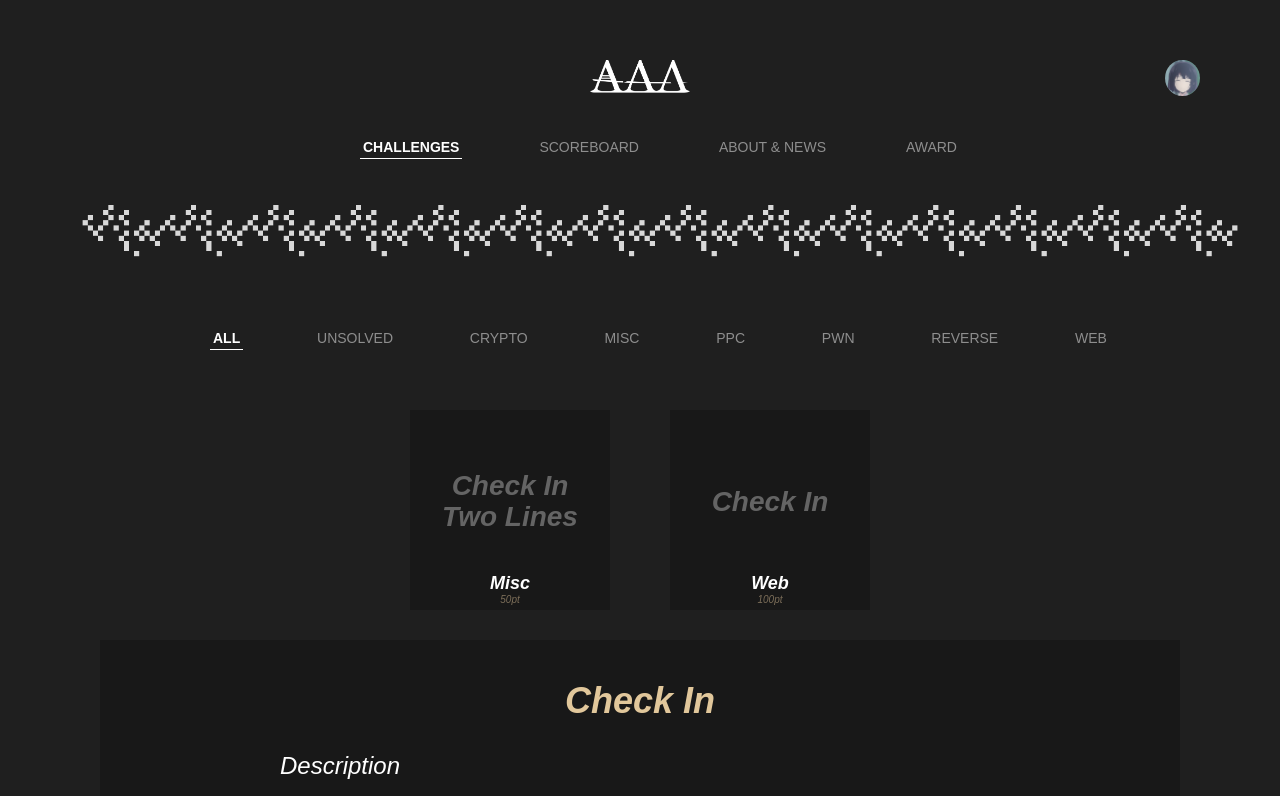
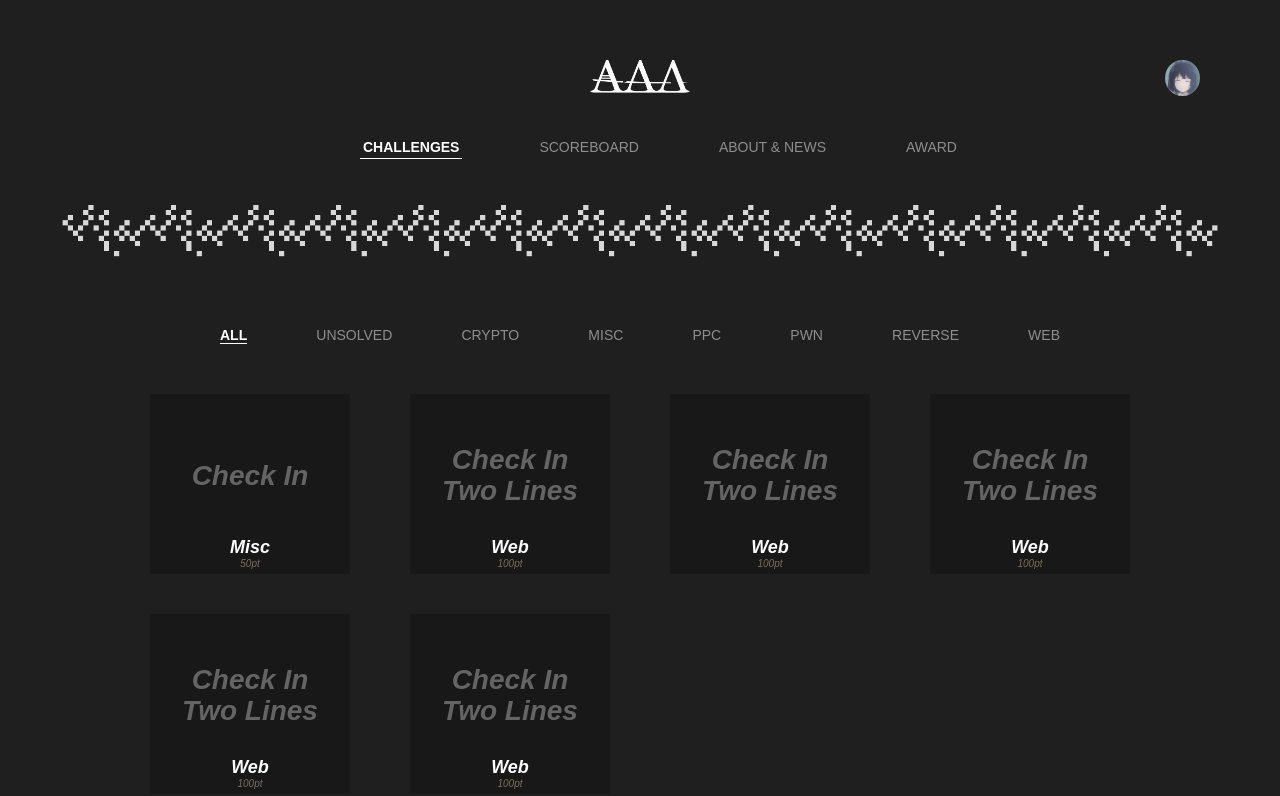
Before and after one commit to Deturium/School-Bus, a Vue app: page / in a window 1280 px wide. Shown: the top 796 px of the page. Built offline with nearby package versions, Linux system fonts and the light colour scheme.

Commit message:
daily update
- add foot.vue
- try show and hide QBody

```diff
--- a/src/App.vue
+++ b/src/App.vue
@@ -2,16 +2,18 @@
 div
   top-nav
   play
+  foot
 </template>
 
 <script>
 import TopNav from './components/TopNav'
+import Foot from './components/Foot'
 import Play from './container/Play'
 
 export default {
 	name: 'app',
 	components: {
-    TopNav, Play
+    TopNav, Foot, Play
 	}
 }
 </script>
--- /dev/null
+++ b/src/components/Foot.vue
@@ -0,0 +1,22 @@
+<template lang="pug" functional>
+footer.foot
+  img.lifegame(src="../assets/lifegame.png")
+  img(src="../assets/AAA_logo.png")
+  p &copy; ZJU SCHOOL-BUS - ALL RIGHTS RESERVED.
+</template>
+
+<style lang="stylus">
+.foot
+  width 1160px
+  margin-top 50px
+  text-align center
+  >img
+    width 100px
+    margin 10px
+  .lifegame
+    width 1160px
+    margin 20px 0
+  >p
+    font-size 11px
+    font-style italic
+</style>
--- a/src/components/QBody.vue
+++ b/src/components/QBody.vue
@@ -1,6 +1,6 @@
 <template lang="pug">
 .q-body
-  .meta Check In
+  h1.meta Check In
 
   h2.title Description
   div
@@ -21,8 +21,8 @@
   h2.title Completed
   div
     p
-      span chenyuan
-      span zuhxs
+      span.name chenyuan
+      span.name zuhxs
 </template>
 
 <script>
@@ -35,48 +35,64 @@ export default {
 <style lang="stylus">
 .q-body
   width 1000px
+  margin 20px 0
   padding 40px
   background-color #181818
+
   .meta
+    margin 0 auto
     text-align center
     font-size 36px
     font-weight bold
-    font-style: italic
+    font-style italic
     color #E1C79B
-    margin-left auto
+
+  >div
+    font-size 14px
+    margin 15px 0
+    margin-left 200px
+
+  p
+    margin 5px
+    // letter-spacing 1px
+
   .title
     margin 0 140px
     margin-top 30px
     font-style italic
     font-weight lighter
     font-size 24px
-  > div
-    font-size 14px
-    margin-left 200px
 
-  .ans-input
-    width 500px
-    height 25px
-    margin 10px 0
-    padding 4px 10px
+  ans-common()
+    height 35px
+    margin 5px 0
+    vertical-align top
+    font-size 16px
+    font-style italic
     border 1px solid #979797
     border-radius 5px
     outline none
-    font-size 16px
+
+  .ans-input
+    ans-common()
+    width 500px
+    box-sizing border-box
+    padding 4px 10px
+    // actually height = 25 + 2 * (4 + 1)
+    font-weight bold
+    color #181818
+
+  .ans-button
+    ans-common()
+    width 80px
+    margin-left 20px
+    color #5D8F0A
+    background-color transparent
+    border-color #93ED00
+    cursor pointer
+
+  .name
+    margin-right 20px
     font-weight bold
     font-style italic
-
-  .ans-button
-    width 80px
-    height 35px
-    margin 10px
-    margin-left 20px
-    vertical-align top
-    font-size 16px
-    font-style italic
-    color #5D8F0A
-    border 1px solid #93ED00
-    border-radius 5px
-    outline none
-    background-color transparent
 </style>
--- a/src/components/QBox.vue
+++ b/src/components/QBox.vue
@@ -1,5 +1,7 @@
 <template lang="pug">
-.q-box
+.q-box(
+  @click="onClick(id)"
+)
   p.name {{ name }}
   p.type {{ type }}
   p.score {{ score + "pt" }}
@@ -9,22 +11,21 @@
 export default {
   name: "QBox",
   props: [
+    "id",
     "name",
     "type",
-    "score"
-  ]
+    "score",
+    "onClick",
+  ],
 }
 </script>
 
 <style lang="stylus">
-
-box-width = 200px
-
 .q-box
-  width box-width
-  height box-width
+  width 200px
+  height 180px
   box-sizing border-box
-  margin 30px
+  margin 20px 30px
   padding 20px
   padding-bottom 0
   background-color #181818
--- a/src/components/TopNav.vue
+++ b/src/components/TopNav.vue
@@ -2,12 +2,13 @@
 .top-nav
   img(src="../assets/AAA_logo.png")
   ul.nav
-    li.item_chose challenges
+    li.item.chose challenges
     li.item scoreboard
     li.item about & news
     li.item award
-  .lifegame
-    img(src="../assets/lifegame.png")
+
+  img.lifegame(src="../assets/lifegame.png")
+
   .login
     img(src="../assets/huahuo.png")
 
@@ -30,26 +31,11 @@ export default {
     width 100px
     margin 20px
 
-  .lifegame
-    >img
-      width 1160px
-      margin 20px
-
   .nav
     width 600px
     margin 20px auto
     display flex
     justify-content space-between
-
-  .item_chose
-    box-sizing border-box
-    padding 3px
-    list-style none
-    text-transform uppercase
-    cursor pointer
-    color white
-    font-weight bold
-    border-bottom 1px solid white
 
   .item
     box-sizing border-box
@@ -59,8 +45,17 @@ export default {
     cursor pointer
     color #8E8E8E
 
+  .chose
+    color white
+    font-weight bold
+    border-bottom 1px solid white
+
     &:hover
       color white
+
+  .lifegame
+    width 1160px
+    margin 20px 0
 
   .login
     position absolute
--- a/src/components/TypeBar.vue
+++ b/src/components/TypeBar.vue
@@ -1,7 +1,10 @@
 <template lang="pug">
 ul.type-bar
-  li.item_chose ALL
-  li.item(v-for="t in type")
+  li.item(
+    v-for="t in type"
+    :class="{ chose: t == select }"
+    @click="filterType(t)"
+  )
     | {{ t }}
 </template>
 
@@ -11,14 +14,22 @@ export default {
   data: function() {
     return {
       type: [
+        "ALL",
         "UNSOLVED",
         "CRYPTO",
         "MISC",
         "PPC",
         "PWN",
         "REVERSE",
-        "WEB"
-      ]
+        "WEB",
+      ],
+      select: "ALL",
+    }
+  },
+  methods: {
+    filterType: function(type) {
+      this.select = type
+      // TODO: filter action
     }
   }
 }
@@ -26,13 +37,13 @@ export default {
 
 <style lang="stylus">
 .type-bar
-  width 900px
+  width 840px
   margin 0 auto
+  padding 0
   display flex
   justify-content space-between
 
   .item
-    padding 3px
     list-style none
     text-transform uppercase
     cursor pointer
@@ -41,15 +52,8 @@ export default {
     &:hover
       color white
 
-  .item_chose
-    padding 3px
-    list-style none
-    text-transform uppercase
-    cursor pointer
+  .chose
     color white
     font-weight bold
     border-bottom 1px solid white
-
-    &:hover
-      color white
 </style>
--- a/src/container/Play.vue
+++ b/src/container/Play.vue
@@ -3,38 +3,82 @@
   type-bar
   .q-wrapper
     q-box(
-      name="Check In Two Lines"
-      type="Misc"
-      score="50"
+      v-for="(q, i) in qs"
+      :key="i"
+      :id="i+1"
+      :name="q.name"
+      :type="q.type"
+      :score="q.score"
+      :onClick="handleClick"
     )
-    q-box(
-      name="Check In"
-      type="Web"
-      score="100"
-    )
-    q-body
+    q-body(v-show="isShow")
 </template>
 
 <script>
-import QBox from "../components/QBox"
-import QBody from "../components/QBody"
-import TypeBar from "../components/TypeBar"
+import QBox from "../components/QBox";
+import TypeBar from "../components/TypeBar";
+import QBody from "../components/QBody";
 
 export default {
-  name:"play",
+  name: "play",
+  data: function() {
+    return {
+      isShow: false,
+      qs: [
+        {
+          name: "Check In",
+          type: "Misc",
+          score: 50
+        },
+        {
+          name: "Check In Two Lines",
+          type: "Web",
+          score: 100
+        },
+        {
+          name: "Check In Two Lines",
+          type: "Web",
+          score: 100
+        },
+        {
+          name: "Check In Two Lines",
+          type: "Web",
+          score: 100
+        },
+        {
+          name: "Check In Two Lines",
+          type: "Web",
+          score: 100
+        },
+        {
+          name: "Check In Two Lines",
+          type: "Web",
+          score: 100
+        },
+      ]
+    };
+  },
+  methods: {
+    handleClick: function(id) {
+      this.isShow = !this.isShow
+    }
+  },
   components: {
     QBox, TypeBar, QBody
   }
-}
+};
 </script>
 
 <style lang="stylus">
-.play
-  margin 0 auto
-  .q-wrapper
-    width 960
-    display flex
-    flex-wrap wrap
-    margin 30px
-    justify-content center
+.play {
+  margin: 0 auto;
+
+  .q-wrapper {
+    width: 260 * 4px;
+    margin: 30px auto;
+    display: flex;
+    flex-wrap: wrap;
+    // justify-content center
+  }
+}
 </style>
```
